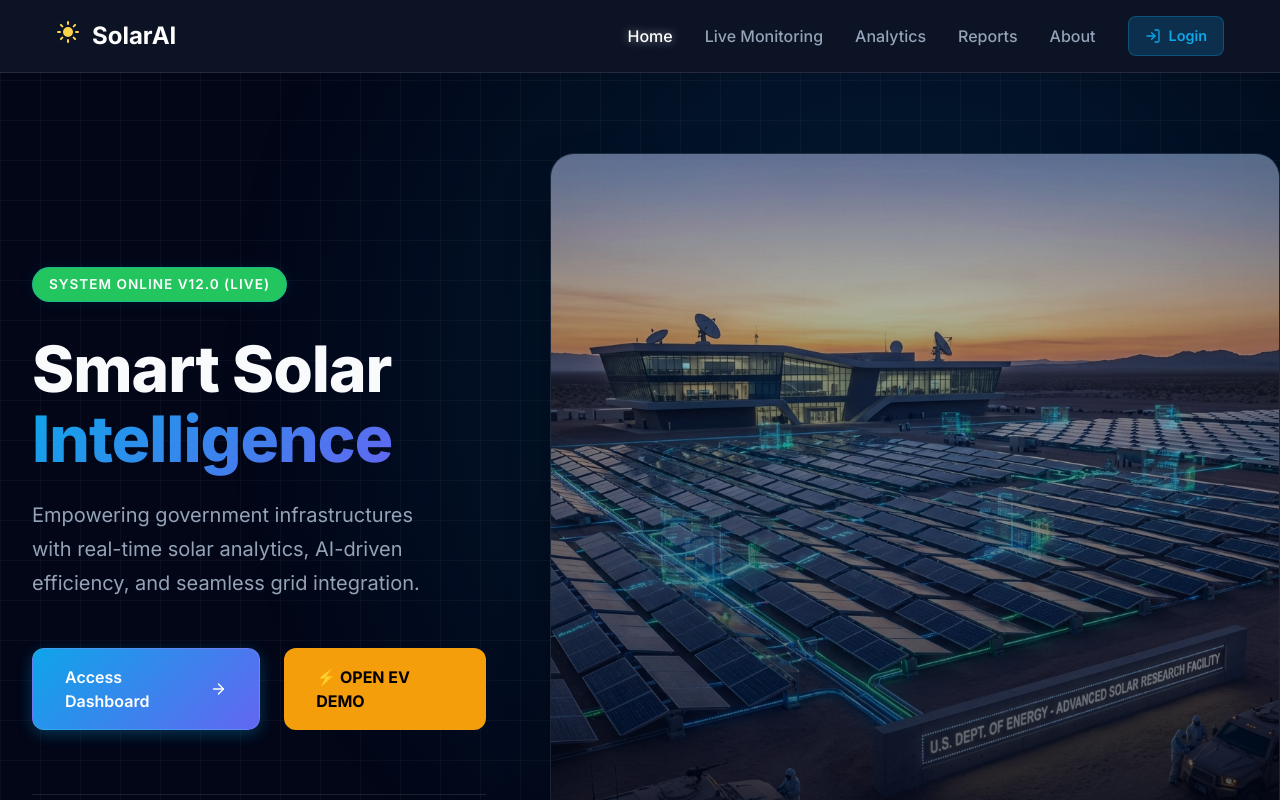
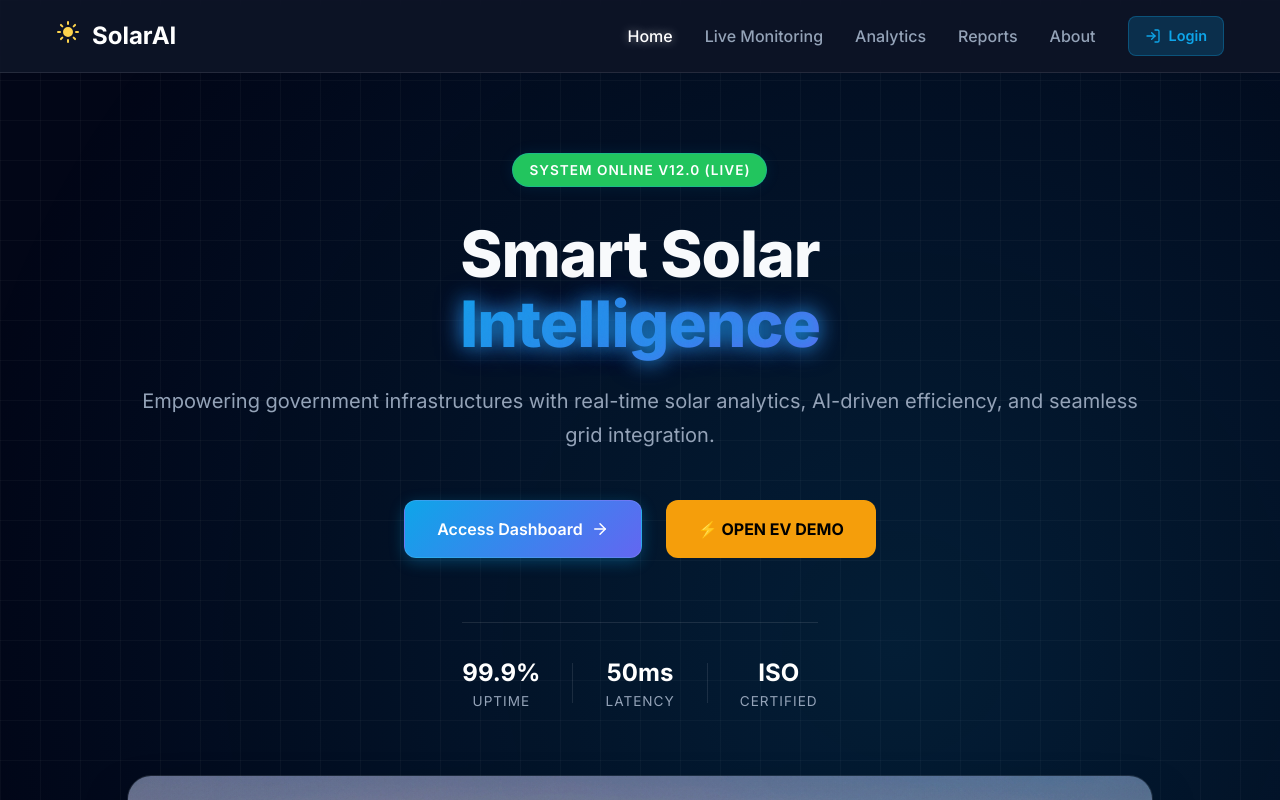
Before and after one commit to anshika190/smart-solar-system, a React (Vite) app in the folder frontend/: page / in a window 1280 px wide. Shown: the top 800 px of the page. Built offline with nearby package versions, Linux system fonts and the light colour scheme.

Commit message:
LAYOUT: Changed Hero Section to Single Column Centered Stack

```diff
--- a/frontend/src/pages/LandingPage.css
+++ b/frontend/src/pages/LandingPage.css
@@ -15,7 +15,44 @@
     padding: 0 2rem;
 }
 
-/* ... animations ... */
+/* Animations */
+@keyframes float {
+
+    0%,
+    100% {
+        transform: translateY(0px);
+    }
+
+    50% {
+        transform: translateY(-15px);
+    }
+}
+
+@keyframes pulse-neon {
+    0% {
+        box-shadow: 0 0 0 0 rgba(14, 165, 233, 0.4);
+    }
+
+    70% {
+        box-shadow: 0 0 0 15px rgba(14, 165, 233, 0);
+    }
+
+    100% {
+        box-shadow: 0 0 0 0 rgba(14, 165, 233, 0);
+    }
+}
+
+@keyframes glow-text {
+
+    0%,
+    100% {
+        text-shadow: 0 0 10px rgba(14, 165, 233, 0.5);
+    }
+
+    50% {
+        text-shadow: 0 0 20px rgba(14, 165, 233, 0.8), 0 0 30px rgba(99, 102, 241, 0.6);
+    }
+}
 
 /* Hero Section */
 .hero-section {
@@ -24,18 +61,23 @@
     background: radial-gradient(circle at 70% 30%, rgba(14, 165, 233, 0.15) 0%, transparent 60%);
 }
 
+
+/* Centered Layout for Hero */
 .hero-content {
-    padding-left: 2rem;
-    text-align: left;
-    display: block;
+    /* Removed specific padding/alignment */
+    text-align: center;
+    display: flex;
+    flex-direction: column;
+    align-items: center;
+    margin-bottom: 4rem;
+    /* Space between text and image */
 }
 
 .hero-grid {
-    display: grid;
-    grid-template-columns: 0.8fr 1.2fr;
-    /* Give more space to the image on the right */
-    gap: 4rem;
+    display: flex;
+    flex-direction: column;
     align-items: center;
+    text-align: center;
 }
 
 .badge {
```
